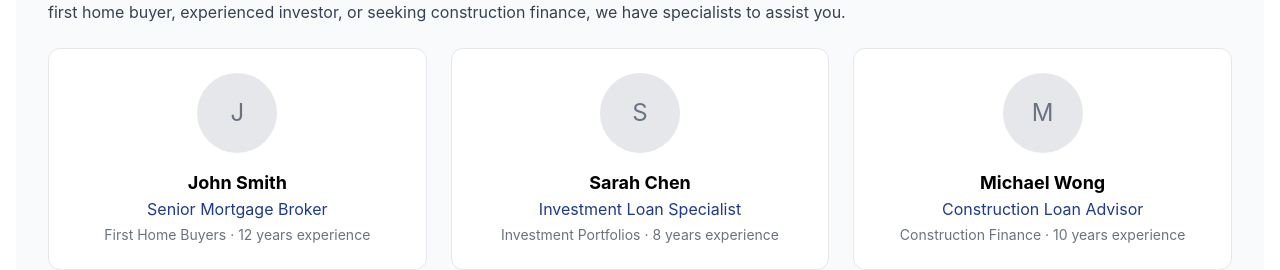
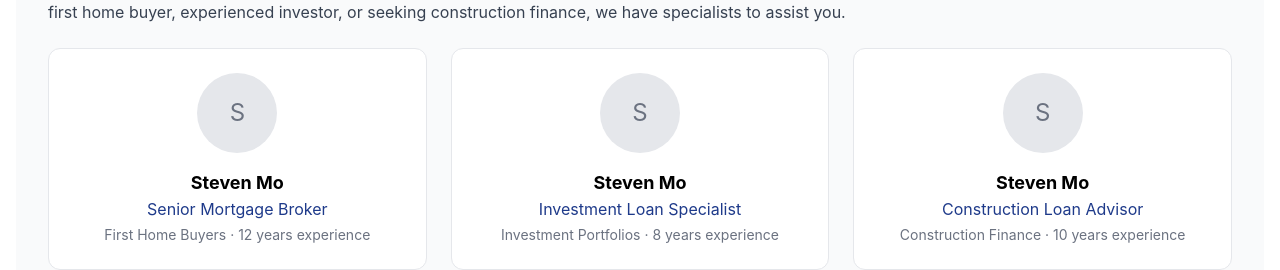
Before and after one commit to jy02577302-ux/finance-site, a Next.js app: page /en/about in a window 1280 px wide. Shown: the part 1221-1491 px from the top of the page. Built offline with nearby package versions, Linux system fonts and the light colour scheme.

Commit message:
chore: unify team member name to Steven Mo across all pages

```diff
--- a/app/en/about/page.tsx
+++ b/app/en/about/page.tsx
@@ -105,9 +105,9 @@ export default function AboutPageEN() {
             </p>
             <div className="grid md:grid-cols-3 gap-6">
               {[
-                { name: "John Smith", title: "Senior Mortgage Broker", specialty: "First Home Buyers", exp: "12 years" },
-                { name: "Sarah Chen", title: "Investment Loan Specialist", specialty: "Investment Portfolios", exp: "8 years" },
-                { name: "Michael Wong", title: "Construction Loan Advisor", specialty: "Construction Finance", exp: "10 years" },
+                { name: "Steven Mo", title: "Senior Mortgage Broker", specialty: "First Home Buyers", exp: "12 years" },
+                { name: "Steven Mo", title: "Investment Loan Specialist", specialty: "Investment Portfolios", exp: "8 years" },
+                { name: "Steven Mo", title: "Construction Loan Advisor", specialty: "Construction Finance", exp: "10 years" },
               ].map((member) => (
                 <div key={member.name} className="bg-white p-6 rounded-xl border text-center">
                   <div className="w-20 h-20 bg-gray-200 rounded-full mx-auto mb-4 flex items-center justify-center">
--- a/app/zh/about/page.tsx
+++ b/app/zh/about/page.tsx
@@ -105,9 +105,9 @@ export default function AboutPage() {
             </p>
             <div className="grid md:grid-cols-3 gap-6">
               {[
-                { name: "John Smith", title: "高级房贷经纪", specialty: "首次置业", exp: "12 年" },
-                { name: "Sarah Chen", title: "投资贷款专家", specialty: "投资组合", exp: "8 年" },
-                { name: "Michael Wong", title: "建筑贷款顾问", specialty: "建筑贷款", exp: "10 年" },
+                { name: "Steven Mo", title: "高级房贷经纪", specialty: "首次置业", exp: "12 年" },
+                { name: "Steven Mo", title: "投资贷款专家", specialty: "投资组合", exp: "8 年" },
+                { name: "Steven Mo", title: "建筑贷款顾问", specialty: "建筑贷款", exp: "10 年" },
               ].map((member) => (
                 <div key={member.name} className="bg-white p-6 rounded-xl border text-center">
                   <div className="w-20 h-20 bg-gray-200 rounded-full mx-auto mb-4 flex items-center justify-center">
```
